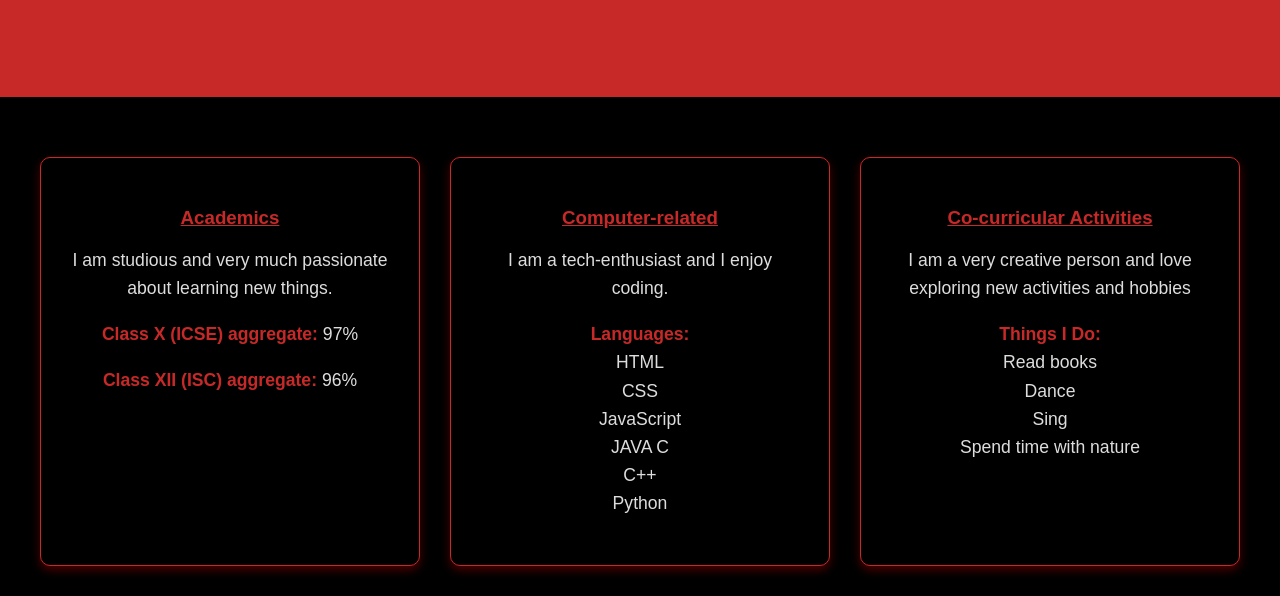
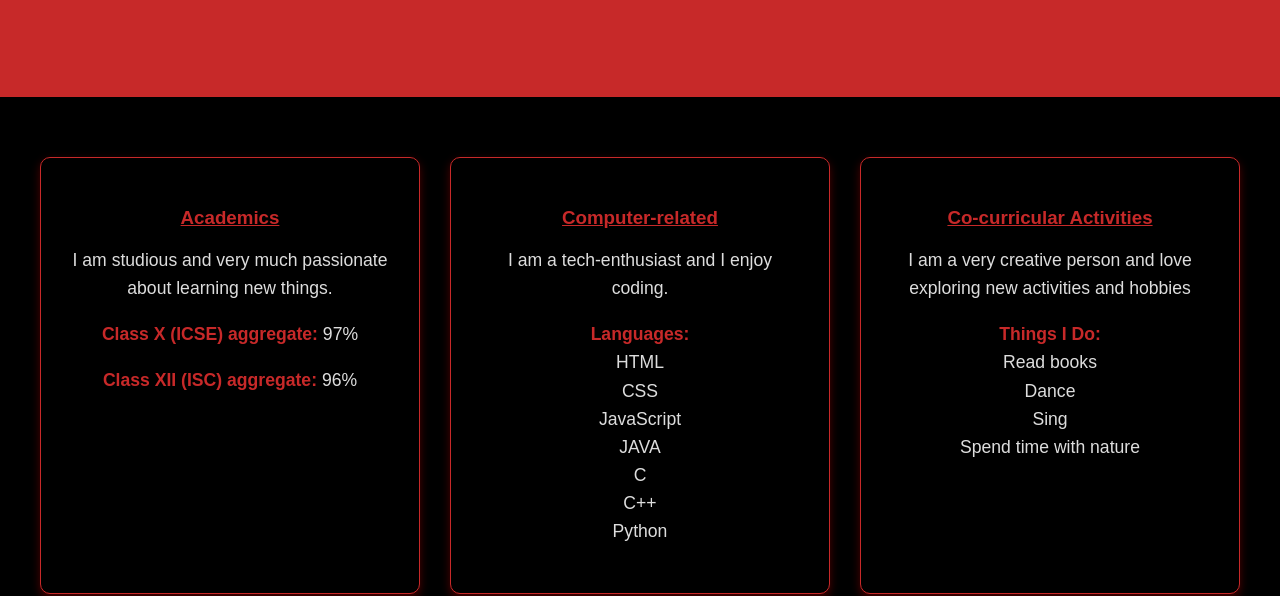
Before and after one commit to aishwarya-msd/UID-Project-Phase1, a plain HTML site: page skills3.html in a window 1280 px wide. Shown: the part 230-826 px from the top of the page. Drawn offline with Linux system fonts and the light colour scheme.

Commit message:
Update skills3.html

```diff
--- a/skills3.html
+++ b/skills3.html
@@ -214,7 +214,7 @@
         <div class="skill-card">
             <h3>Computer-related</h3>
             <p>I am a tech-enthusiast and I enjoy coding.</p>
-            <p><strong>Languages:</strong><br> HTML <br> CSS <br> JavaScript <br> JAVA C <br> C++ <br> Python </p>
+            <p><strong>Languages:</strong><br> HTML <br> CSS <br> JavaScript <br> JAVA <br> C <br> C++ <br> Python </p>
         </div>
         <div class="skill-card">
             <h3>Co-curricular Activities</h3>
```
